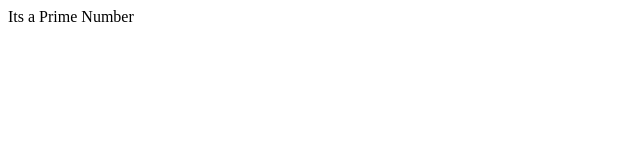
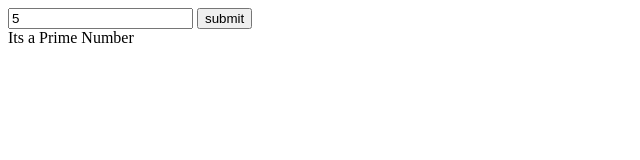
Before and after one commit to prashanthiyeruva/primeactive, a plain HTML site: page prime/index.html in a window 1280 px wide. Both pictures are taken after typing "5" into the empty fields and a click on the button "submit". Shown: the whole page, without its empty margins (0-640 px from the left). Drawn offline with Linux system fonts and the light colour scheme.

Commit message:
use of inner html

```diff
--- a/prime/index.html
+++ b/prime/index.html
@@ -8,7 +8,8 @@
 <body>
 <!--version-0.1-->
 <input type='number' id='num' />
-<input type='button' onclick='prime()' value='submit' />
+<input type='button' onclick='prime()'  value='submit' />
+<div id="content"> </div>
 <script type="text/javascript">
     //var value=prompt("Enter a Value: ");//
 
@@ -23,13 +24,14 @@ function prime() {
 
     }
     if(isNotPrime){
-        document.write("Its not a prime Number");
+        document.getElementById("content").innerHTML="Its not a Prime Number";
+       // document.write("Its not a prime Number");//
     }
     else{
-        document.write("Its a Prime Number");
+        document.getElementById("content").innerHTML="Its a Prime Number";
+       // document.write("Its a Prime Number");//
     }
 }
-
 
 </script>
 
```
